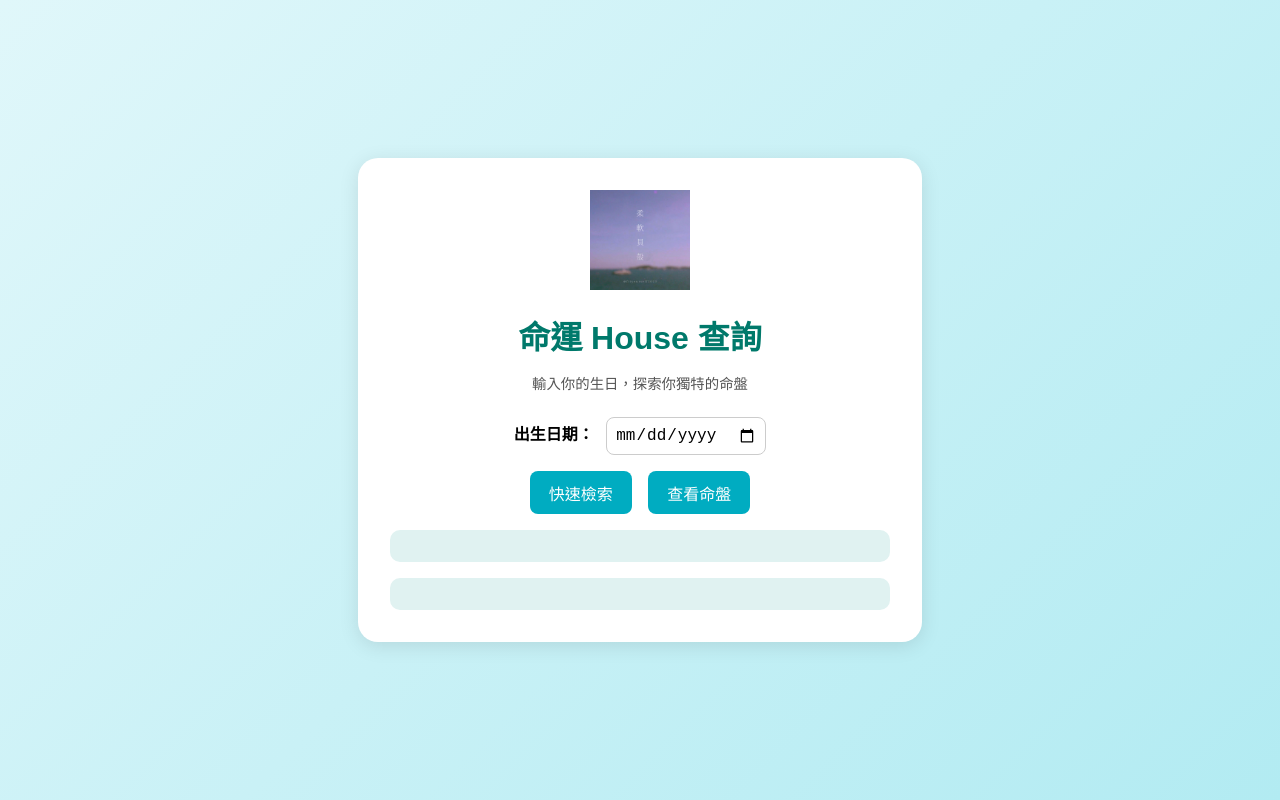
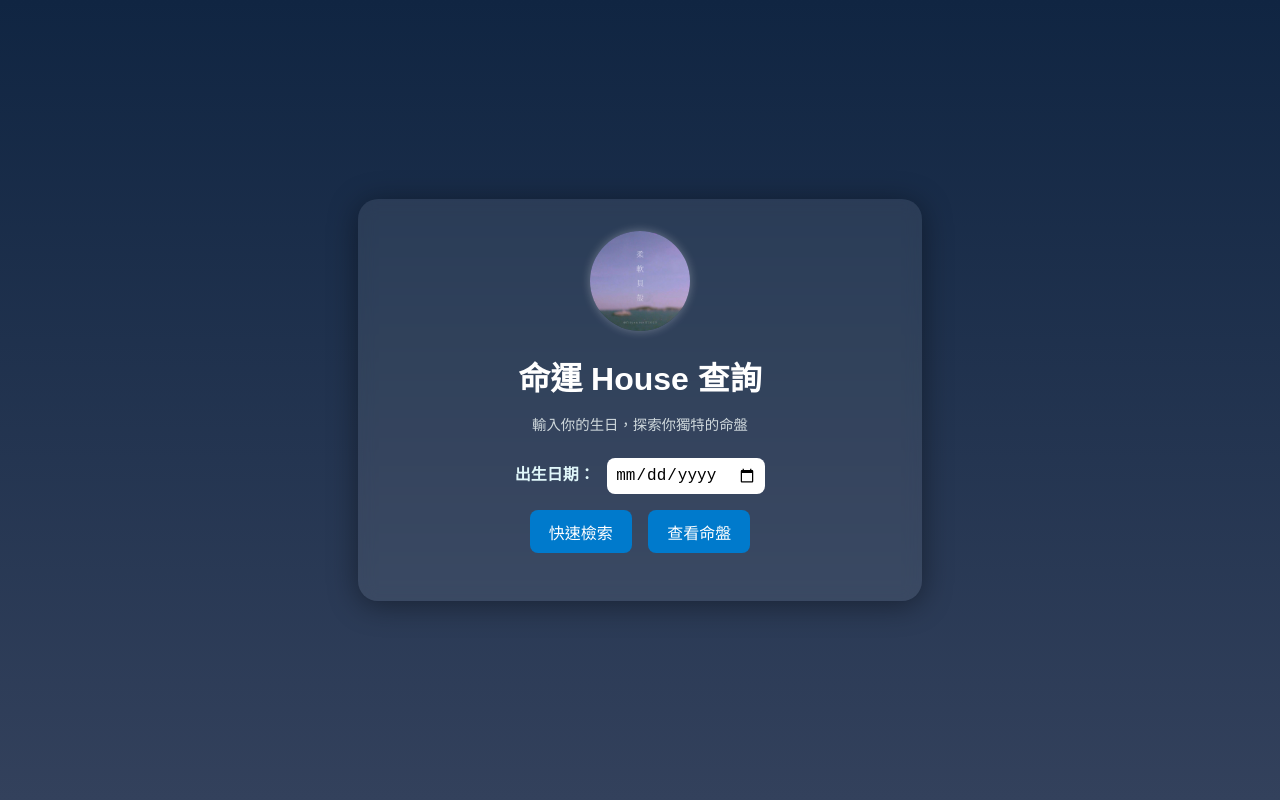
Before and after one commit to cs-wen/astrolabe, a plain HTML site: page index2.html in a window 1280 px wide. Drawn offline with Linux system fonts and the light colour scheme.

Commit message:
Add files via upload

```diff
--- a/style.css
+++ b/style.css
@@ -1,6 +1,7 @@
 body {
   font-family: 'Noto Sans TC', sans-serif;
-  background: linear-gradient(135deg, #e0f7fa, #b2ebf2);
+  background: linear-gradient(to bottom, #102542, #33415c);
+  color: #e0f7fa;
   margin: 0;
   padding: 0;
   display: flex;
@@ -10,27 +11,30 @@ body {
 }
 
 .container {
-  background-color: white;
+  background-color: rgba(255, 255, 255, 0.08);
   padding: 2rem;
   border-radius: 20px;
-  box-shadow: 0 4px 20px rgba(0, 0, 0, 0.1);
+  box-shadow: 0 4px 30px rgba(0, 0, 0, 0.4);
   width: 90%;
   max-width: 500px;
   text-align: center;
+  backdrop-filter: blur(8px);
 }
 
 .logo {
   width: 100px;
   margin-bottom: 10px;
+  border-radius: 50%;
+  box-shadow: 0 0 10px rgba(255,255,255,0.3);
 }
 
 h1 {
   margin: 0.5rem 0;
-  color: #00796b;
+  color: #ffffff;
 }
 
 .subtitle {
-  color: #555;
+  color: #cfd8dc;
   font-size: 0.9rem;
   margin-bottom: 1.5rem;
 }
@@ -41,13 +45,16 @@ h1 {
 
 label {
   font-weight: bold;
+  color: #e0f7fa;
 }
 
 input[type="date"] {
   padding: 0.5rem;
   font-size: 1rem;
-  border: 1px solid #ccc;
+  border: none;
   border-radius: 8px;
+  background-color: #ffffff;
+  color: #000;
   margin-left: 0.5rem;
 }
 
@@ -62,7 +69,7 @@ button {
   padding: 0.6rem 1.2rem;
   font-size: 1rem;
   color: white;
-  background-color: #00acc1;
+  background-color: #007acc;
   border: none;
   border-radius: 8px;
   cursor: pointer;
@@ -70,16 +77,28 @@ button {
 }
 
 button:hover {
-  background-color: #00838f;
+  background-color: #005fa3;
 }
+
+
 
 .result-box,
 .event-box {
+  display: none; /* 預設隱藏 */
+  opacity: 0;
+  transition: opacity 0.5s ease;
   margin-top: 1rem;
   font-size: 1.1rem;
   padding: 1rem;
   border-radius: 10px;
-  background-color: #e0f2f1;
-  color: #004d40;
+  background: linear-gradient(to right, rgba(255,255,255,0.1), rgba(255,255,255,0.05));
+  color: #ffffff;
   font-weight: bold;
+  border: 1px solid rgba(255,255,255,0.2);
 }
+
+/* 顯示區塊並淡入 */
+.visible {
+  display: block !important;
+  opacity: 1 !important;
+}
```
